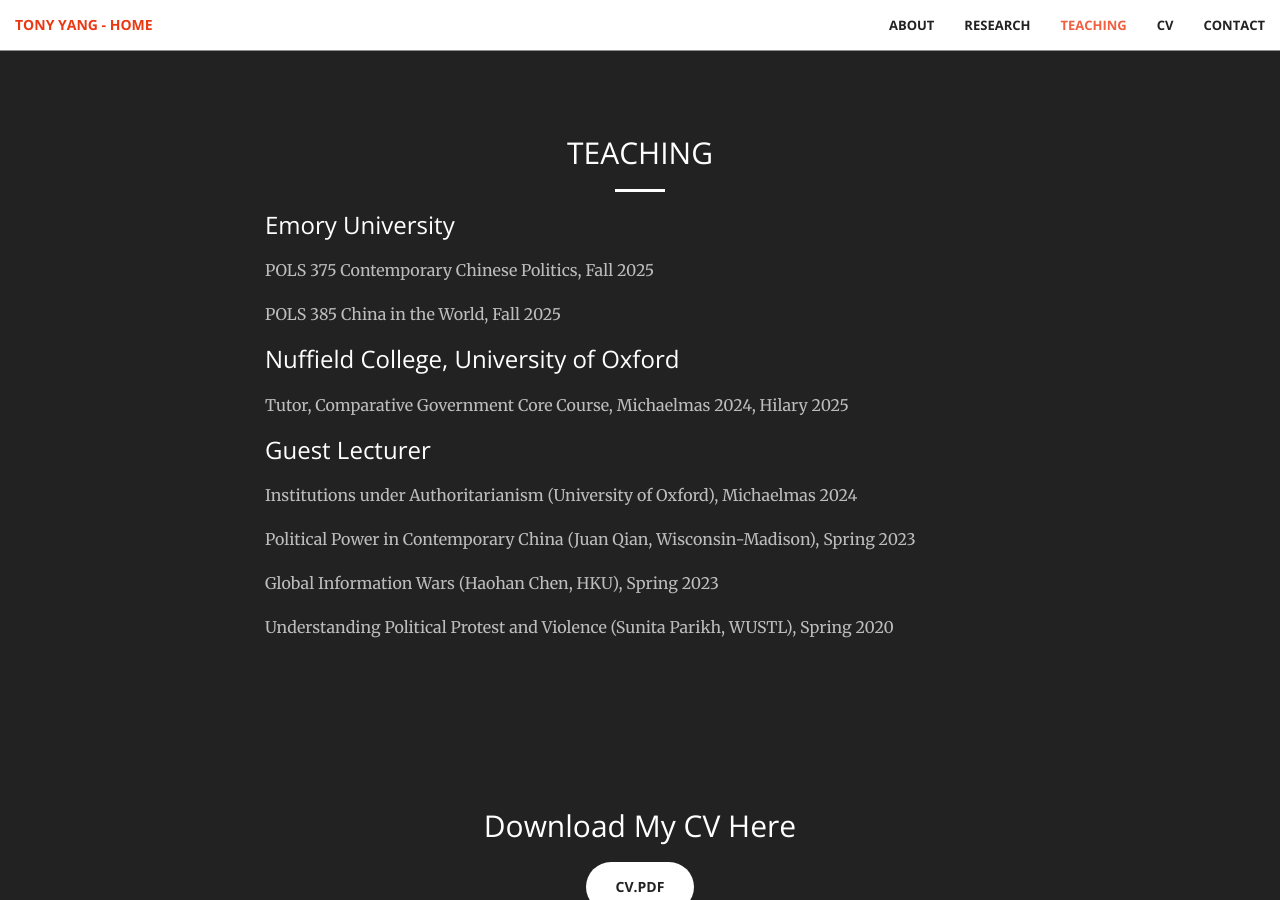
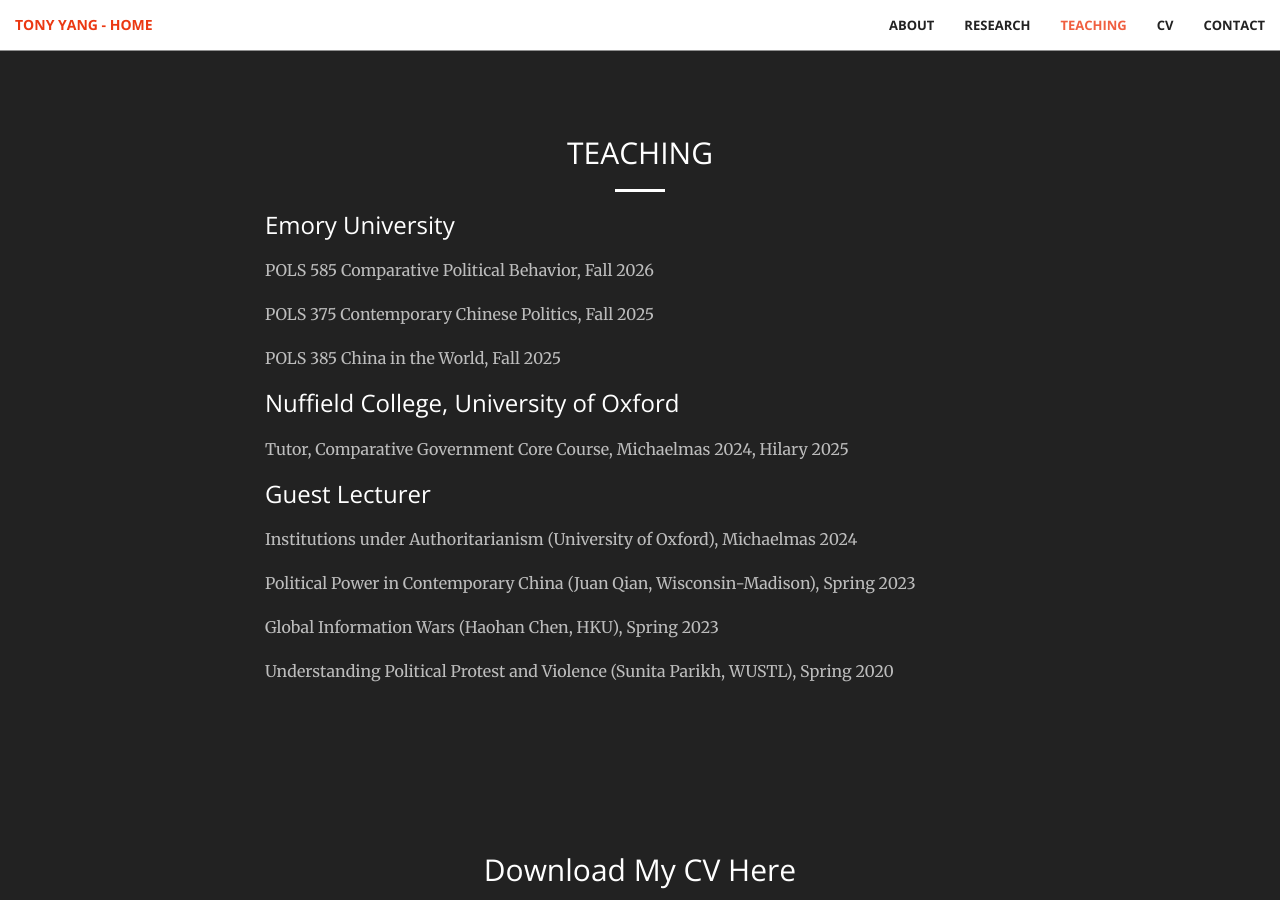
Before and after one commit to tonyhsfz/website, a Jekyll site: the page built from index.html, in a window 1280 px wide and 900 px high, scrolled down 3349 px. Built offline with Jekyll 4.4.1, drawn with Linux system fonts in a browser that asks for light colours.

Commit message:
Update teaching.html

```diff
--- a/_includes/teaching.html
+++ b/_includes/teaching.html
@@ -6,6 +6,7 @@
                 <hr class="light">
                 <h3 class="section-heading">Emory University</h3>
                 <p></p>
+                <p class="text-faded">POLS 585 Comparative Political Behavior,  Fall 2026</p>
                 <p class="text-faded">POLS 375 Contemporary Chinese Politics,  Fall 2025</p>
                 <p class="text-faded">POLS 385 China in the World,  Fall 2025</p>
                 <p></p>
```
